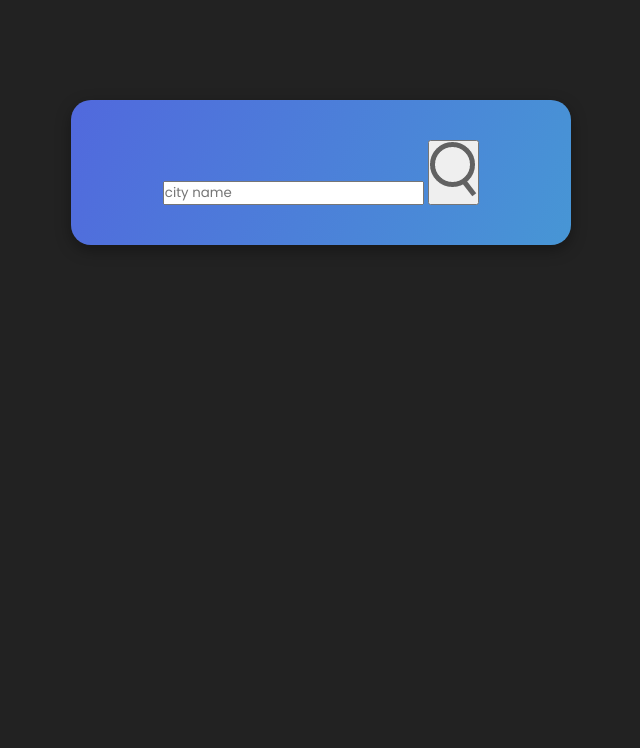
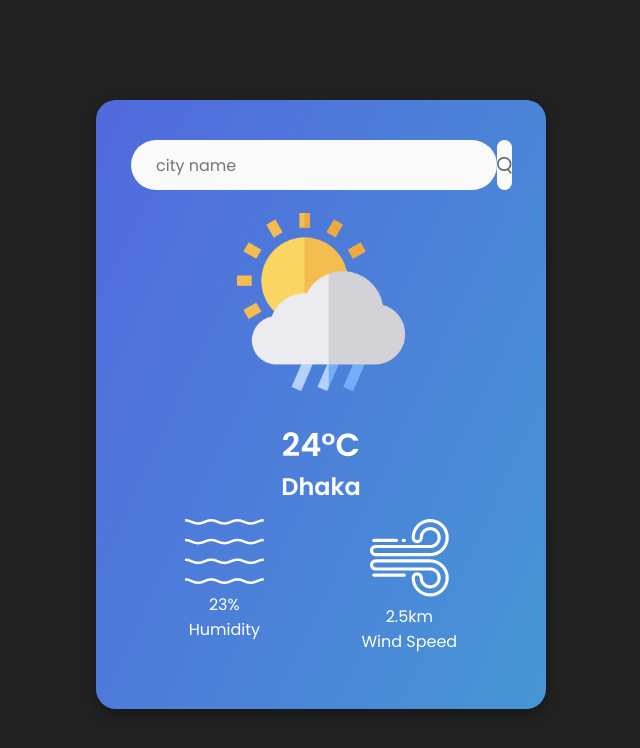
Before and after one commit to BinMamun/weather-app, a plain HTML site: page index.html in a window 1280 px wide. Shown: the whole page, without its empty margins (319-959 px from the left). Drawn offline with Linux system fonts and the light colour scheme.

Commit message:
add html contents

```diff
--- a/index.html
+++ b/index.html
@@ -10,7 +10,26 @@
     <div class="card">
         <div class="search">
             <input type="text" placeholder="city name">
-            <button><img src="./images/search.png" alt="search"></button>
+            <button class="search-button">
+                <img src="./images/search.png" class="search-button-img" alt="search">
+            </button>
+        </div>
+        <div class="weather">
+            <img src="./images/drizzle.png">
+            <h1 class="temp">24°C</h1>
+            <h2 class="city">Dhaka</h2>
+            <div class="details">
+                <div class="col">
+                    <img src="./images/humidity.png" alt="">
+                    <p class="humidity">23%</p>
+                    <p>Humidity</p>
+                </div>
+                <div class="col">
+                    <img src="./images/wind.png" alt="">
+                    <p class="wind">2.5km</p>
+                    <p>Wind Speed</p>
+                </div>
+            </div>
         </div>
     </div>
 </body>
--- a/styles.css
+++ b/styles.css
@@ -13,8 +13,9 @@ body {
 
 .card {
     width: 90%;
-    max-width: 500px;
-    background: linear-gradient(295deg, rgba(71, 150, 213, 1) 0%, rgba(81, 105, 221, 1) 100%);
+    max-width: 450px;
+    background: linear-gradient(295deg, rgba(71, 150, 213, 1) 0%,
+            rgba(81, 105, 221, 1) 100%);
     color: #ffffff;
     margin: 100px auto 0;
     padding: 40px 35px;
@@ -23,4 +24,47 @@ body {
     box-shadow: rgba(0, 0, 0, 0.35) 0px 5px 15px;
 }
 
-.search {}
+.search {
+    width: 100%;
+    display: flex;
+    align-items: center;
+    justify-content: space-around;
+}
+
+.search input {
+    border: none;
+    background-color: rgb(250, 250, 250);
+    height: 50px;
+    flex: .9;
+    padding: 10px 25px;
+    border-radius: 25px;
+    font-size: 16px;
+    color: rgb(106, 106, 106);
+}
+
+.search-button {
+    border: none;
+    background-color: rgb(250, 250, 250);
+    height: 50px;
+    width: 50px;
+    border: none;
+    border-radius: 50px;
+    cursor: pointer;
+}
+
+.search-button-img {
+    height: 23px;
+    padding-top: 6px;
+    object-fit: cover;
+    align-content: center;
+}
+
+.details {
+    display: grid;
+    grid-template-columns: auto auto;
+    padding: 15px;
+    column-gap: 20px;
+
+}
+
+.col {}
```
